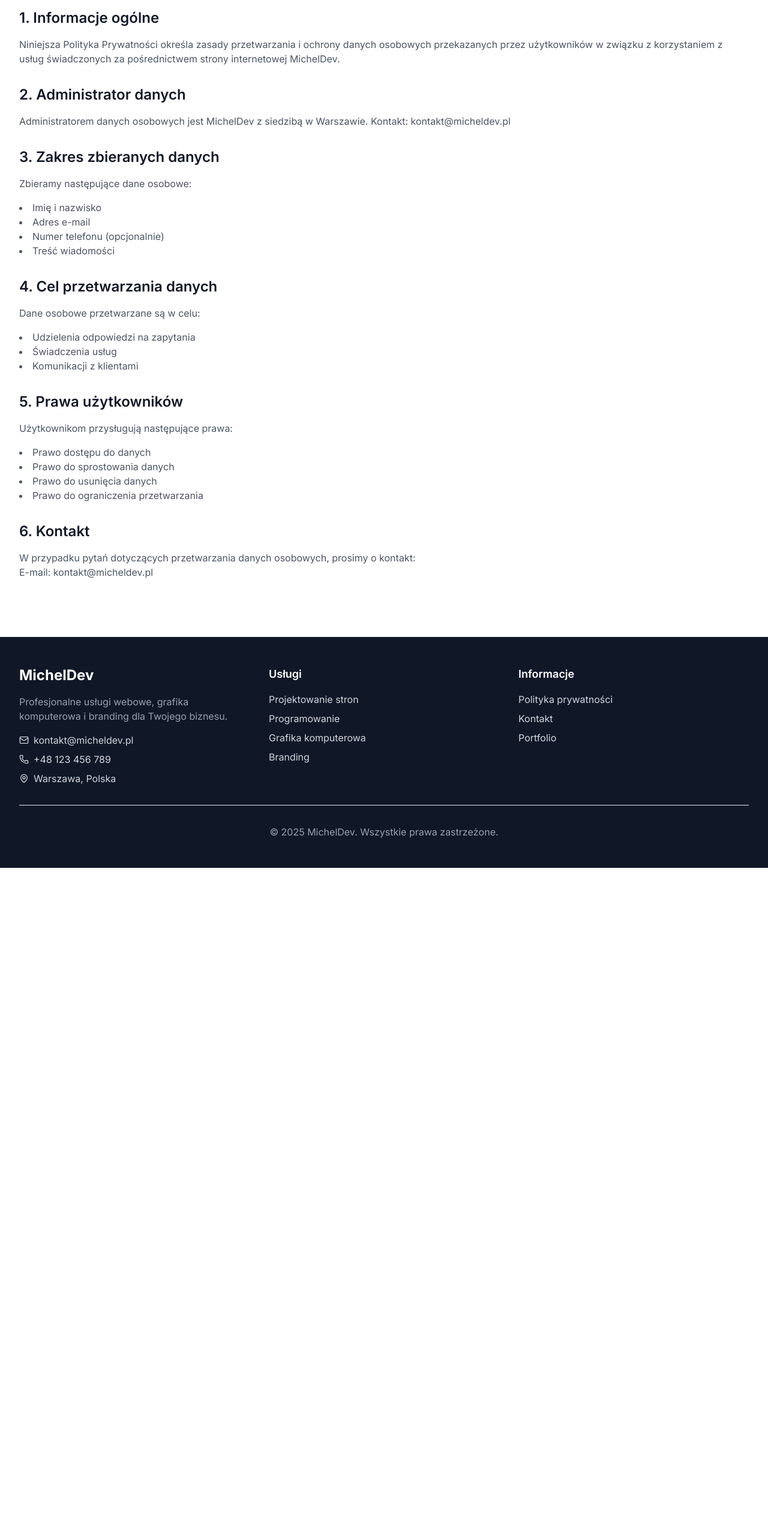
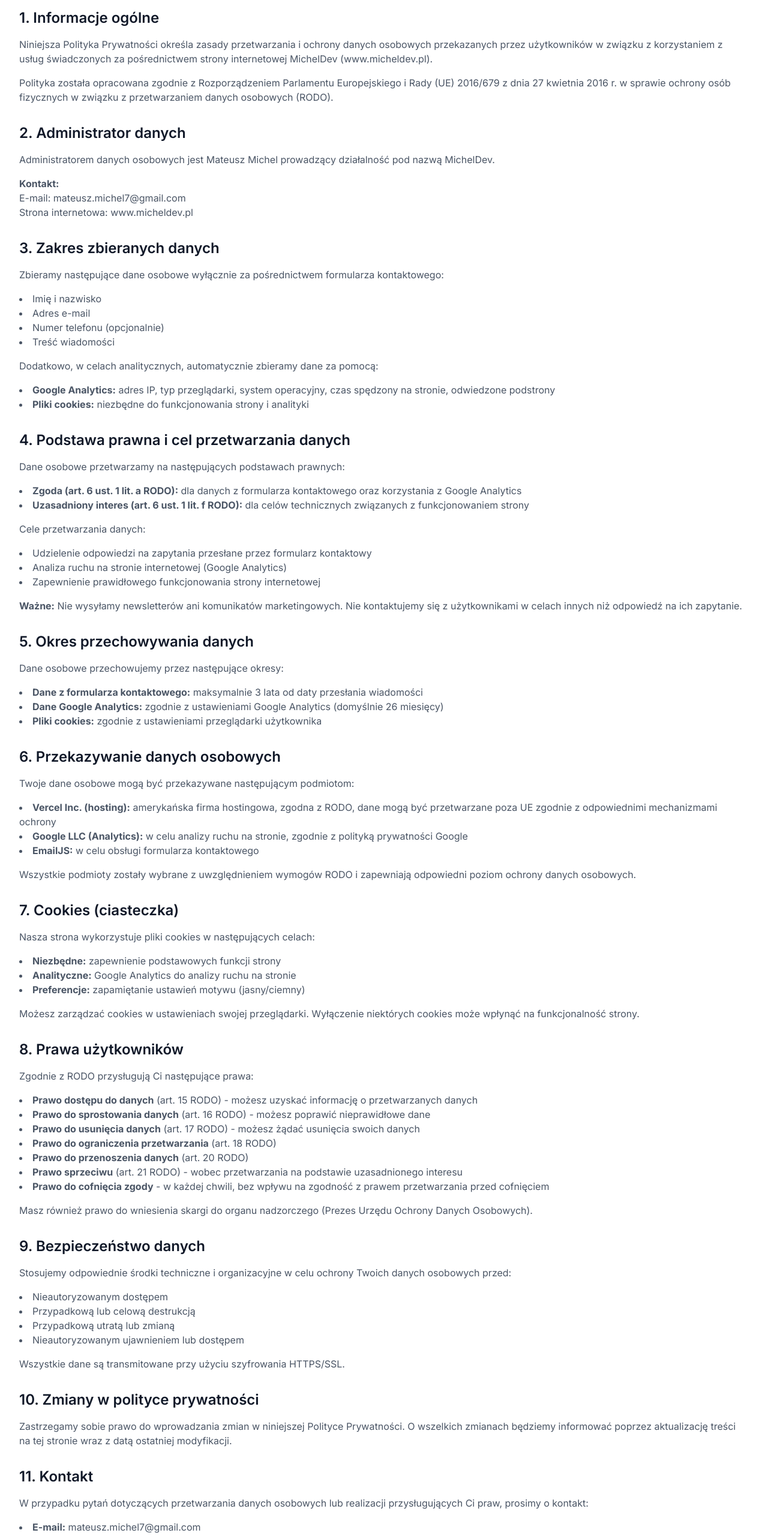
Before and after one commit to Lorexowy/micheldev-portfolio2, a Next.js app: page /polityka-prywatnosci in a window 1280 px wide. Shown: the part 234-2795 px from the top of the page at 60% size. Before the commit the page ends 1681 px from the top, so only its background shows below. Built offline with nearby package versions, Linux system fonts and the light colour scheme.

Commit message:
polityka prywatności

```diff
--- a/src/app/polityka-prywatnosci/page.tsx
+++ b/src/app/polityka-prywatnosci/page.tsx
@@ -24,7 +24,12 @@ export default function PrivacyPolicy() {
               <p className="text-gray-600 dark:text-gray-300 mb-4">
                 Niniejsza Polityka Prywatności określa zasady przetwarzania i ochrony danych osobowych
                 przekazanych przez użytkowników w związku z korzystaniem z usług świadczonych za
-                pośrednictwem strony internetowej MichelDev.
+                pośrednictwem strony internetowej MichelDev (www.micheldev.pl).
+              </p>
+              <p className="text-gray-600 dark:text-gray-300 mb-4">
+                Polityka została opracowana zgodnie z Rozporządzeniem Parlamentu Europejskiego i Rady (UE)
+                2016/679 z dnia 27 kwietnia 2016 r. w sprawie ochrony osób fizycznych w związku z
+                przetwarzaniem danych osobowych (RODO).
               </p>
             </section>
 
@@ -33,8 +38,13 @@ export default function PrivacyPolicy() {
                 2. Administrator danych
               </h2>
               <p className="text-gray-600 dark:text-gray-300 mb-4">
-                Administratorem danych osobowych jest MichelDev z siedzibą w Warszawie.
-                Kontakt: kontakt@micheldev.pl
+                Administratorem danych osobowych jest Mateusz Michel prowadzący działalność
+                pod nazwą MichelDev.
+              </p>
+              <p className="text-gray-600 dark:text-gray-300 mb-4">
+                <strong>Kontakt:</strong><br />
+                E-mail: mateusz.michel7@gmail.com<br />
+                Strona internetowa: www.micheldev.pl
               </p>
             </section>
 
@@ -43,7 +53,7 @@ export default function PrivacyPolicy() {
                 3. Zakres zbieranych danych
               </h2>
               <p className="text-gray-600 dark:text-gray-300 mb-4">
-                Zbieramy następujące dane osobowe:
+                Zbieramy następujące dane osobowe wyłącznie za pośrednictwem formularza kontaktowego:
               </p>
               <ul className="list-disc list-inside text-gray-600 dark:text-gray-300 mb-4">
                 <li>Imię i nazwisko</li>
@@ -51,45 +61,150 @@ export default function PrivacyPolicy() {
                 <li>Numer telefonu (opcjonalnie)</li>
                 <li>Treść wiadomości</li>
               </ul>
-            </section>
-
-            <section className="mb-8">
-              <h2 className="text-2xl font-semibold text-gray-900 dark:text-white mb-4">
-                4. Cel przetwarzania danych
-              </h2>
               <p className="text-gray-600 dark:text-gray-300 mb-4">
-                Dane osobowe przetwarzane są w celu:
+                Dodatkowo, w celach analitycznych, automatycznie zbieramy dane za pomocą:
               </p>
               <ul className="list-disc list-inside text-gray-600 dark:text-gray-300 mb-4">
-                <li>Udzielenia odpowiedzi na zapytania</li>
-                <li>Świadczenia usług</li>
-                <li>Komunikacji z klientami</li>
+                <li><strong>Google Analytics:</strong> adres IP, typ przeglądarki, system operacyjny, czas spędzony na stronie, odwiedzone podstrony</li>
+                <li><strong>Pliki cookies:</strong> niezbędne do funkcjonowania strony i analityki</li>
               </ul>
             </section>
 
             <section className="mb-8">
               <h2 className="text-2xl font-semibold text-gray-900 dark:text-white mb-4">
-                5. Prawa użytkowników
+                4. Podstawa prawna i cel przetwarzania danych
               </h2>
               <p className="text-gray-600 dark:text-gray-300 mb-4">
-                Użytkownikom przysługują następujące prawa:
+                Dane osobowe przetwarzamy na następujących podstawach prawnych:
               </p>
               <ul className="list-disc list-inside text-gray-600 dark:text-gray-300 mb-4">
-                <li>Prawo dostępu do danych</li>
-                <li>Prawo do sprostowania danych</li>
-                <li>Prawo do usunięcia danych</li>
-                <li>Prawo do ograniczenia przetwarzania</li>
+                <li><strong>Zgoda (art. 6 ust. 1 lit. a RODO):</strong> dla danych z formularza kontaktowego oraz korzystania z Google Analytics</li>
+                <li><strong>Uzasadniony interes (art. 6 ust. 1 lit. f RODO):</strong> dla celów technicznych związanych z funkcjonowaniem strony</li>
+              </ul>
+              <p className="text-gray-600 dark:text-gray-300 mb-4">
+                Cele przetwarzania danych:
+              </p>
+              <ul className="list-disc list-inside text-gray-600 dark:text-gray-300 mb-4">
+                <li>Udzielenie odpowiedzi na zapytania przesłane przez formularz kontaktowy</li>
+                <li>Analiza ruchu na stronie internetowej (Google Analytics)</li>
+                <li>Zapewnienie prawidłowego funkcjonowania strony internetowej</li>
+              </ul>
+              <p className="text-gray-600 dark:text-gray-300 mb-4">
+                <strong>Ważne:</strong> Nie wysyłamy newsletterów ani komunikatów marketingowych. Nie kontaktujemy się z użytkownikami w celach innych niż odpowiedź na ich zapytanie.
+              </p>
+            </section>
+
+            <section className="mb-8">
+              <h2 className="text-2xl font-semibold text-gray-900 dark:text-white mb-4">
+                5. Okres przechowywania danych
+              </h2>
+              <p className="text-gray-600 dark:text-gray-300 mb-4">
+                Dane osobowe przechowujemy przez następujące okresy:
+              </p>
+              <ul className="list-disc list-inside text-gray-600 dark:text-gray-300 mb-4">
+                <li><strong>Dane z formularza kontaktowego:</strong> maksymalnie 3 lata od daty przesłania wiadomości</li>
+                <li><strong>Dane Google Analytics:</strong> zgodnie z ustawieniami Google Analytics (domyślnie 26 miesięcy)</li>
+                <li><strong>Pliki cookies:</strong> zgodnie z ustawieniami przeglądarki użytkownika</li>
               </ul>
             </section>
 
             <section className="mb-8">
               <h2 className="text-2xl font-semibold text-gray-900 dark:text-white mb-4">
-                6. Kontakt
+                6. Przekazywanie danych osobowych
               </h2>
               <p className="text-gray-600 dark:text-gray-300 mb-4">
-                W przypadku pytań dotyczących przetwarzania danych osobowych, prosimy o kontakt:
-                <br />
-                E-mail: kontakt@micheldev.pl
+                Twoje dane osobowe mogą być przekazywane następującym podmiotom:
+              </p>
+              <ul className="list-disc list-inside text-gray-600 dark:text-gray-300 mb-4">
+                <li><strong>Vercel Inc. (hosting):</strong> amerykańska firma hostingowa, zgodna z RODO, dane mogą być przetwarzane poza UE zgodnie z odpowiednimi mechanizmami ochrony</li>
+                <li><strong>Google LLC (Analytics):</strong> w celu analizy ruchu na stronie, zgodnie z polityką prywatności Google</li>
+                <li><strong>EmailJS:</strong> w celu obsługi formularza kontaktowego</li>
+              </ul>
+              <p className="text-gray-600 dark:text-gray-300 mb-4">
+                Wszystkie podmioty zostały wybrane z uwzględnieniem wymogów RODO i zapewniają odpowiedni poziom ochrony danych osobowych.
+              </p>
+            </section>
+
+            <section className="mb-8">
+              <h2 className="text-2xl font-semibold text-gray-900 dark:text-white mb-4">
+                7. Cookies (ciasteczka)
+              </h2>
+              <p className="text-gray-600 dark:text-gray-300 mb-4">
+                Nasza strona wykorzystuje pliki cookies w następujących celach:
+              </p>
+              <ul className="list-disc list-inside text-gray-600 dark:text-gray-300 mb-4">
+                <li><strong>Niezbędne:</strong> zapewnienie podstawowych funkcji strony</li>
+                <li><strong>Analityczne:</strong> Google Analytics do analizy ruchu na stronie</li>
+                <li><strong>Preferencje:</strong> zapamiętanie ustawień motywu (jasny/ciemny)</li>
+              </ul>
+              <p className="text-gray-600 dark:text-gray-300 mb-4">
+                Możesz zarządzać cookies w ustawieniach swojej przeglądarki. Wyłączenie niektórych cookies może wpłynąć na funkcjonalność strony.
+              </p>
+            </section>
+
+            <section className="mb-8">
+              <h2 className="text-2xl font-semibold text-gray-900 dark:text-white mb-4">
+                8. Prawa użytkowników
+              </h2>
+              <p className="text-gray-600 dark:text-gray-300 mb-4">
+                Zgodnie z RODO przysługują Ci następujące prawa:
+              </p>
+              <ul className="list-disc list-inside text-gray-600 dark:text-gray-300 mb-4">
+                <li><strong>Prawo dostępu do danych</strong> (art. 15 RODO) - możesz uzyskać informację o przetwarzanych danych</li>
+                <li><strong>Prawo do sprostowania danych</strong> (art. 16 RODO) - możesz poprawić nieprawidłowe dane</li>
+                <li><strong>Prawo do usunięcia danych</strong> (art. 17 RODO) - możesz żądać usunięcia swoich danych</li>
+                <li><strong>Prawo do ograniczenia przetwarzania</strong> (art. 18 RODO)</li>
+                <li><strong>Prawo do przenoszenia danych</strong> (art. 20 RODO)</li>
+                <li><strong>Prawo sprzeciwu</strong> (art. 21 RODO) - wobec przetwarzania na podstawie uzasadnionego interesu</li>
+                <li><strong>Prawo do cofnięcia zgody</strong> - w każdej chwili, bez wpływu na zgodność z prawem przetwarzania przed cofnięciem</li>
+              </ul>
+              <p className="text-gray-600 dark:text-gray-300 mb-4">
+                Masz również prawo do wniesienia skargi do organu nadzorczego (Prezes Urzędu Ochrony Danych Osobowych).
+              </p>
+            </section>
+
+            <section className="mb-8">
+              <h2 className="text-2xl font-semibold text-gray-900 dark:text-white mb-4">
+                9. Bezpieczeństwo danych
+              </h2>
+              <p className="text-gray-600 dark:text-gray-300 mb-4">
+                Stosujemy odpowiednie środki techniczne i organizacyjne w celu ochrony Twoich danych osobowych przed:
+              </p>
+              <ul className="list-disc list-inside text-gray-600 dark:text-gray-300 mb-4">
+                <li>Nieautoryzowanym dostępem</li>
+                <li>Przypadkową lub celową destrukcją</li>
+                <li>Przypadkową utratą lub zmianą</li>
+                <li>Nieautoryzowanym ujawnieniem lub dostępem</li>
+              </ul>
+              <p className="text-gray-600 dark:text-gray-300 mb-4">
+                Wszystkie dane są transmitowane przy użyciu szyfrowania HTTPS/SSL.
+              </p>
+            </section>
+
+            <section className="mb-8">
+              <h2 className="text-2xl font-semibold text-gray-900 dark:text-white mb-4">
+                10. Zmiany w polityce prywatności
+              </h2>
+              <p className="text-gray-600 dark:text-gray-300 mb-4">
+                Zastrzegamy sobie prawo do wprowadzania zmian w niniejszej Polityce Prywatności.
+                O wszelkich zmianach będziemy informować poprzez aktualizację treści na tej stronie
+                wraz z datą ostatniej modyfikacji.
+              </p>
+            </section>
+
+            <section className="mb-8">
+              <h2 className="text-2xl font-semibold text-gray-900 dark:text-white mb-4">
+                11. Kontakt
+              </h2>
+              <p className="text-gray-600 dark:text-gray-300 mb-4">
+                W przypadku pytań dotyczących przetwarzania danych osobowych lub realizacji przysługujących Ci praw, prosimy o kontakt:
+              </p>
+              <ul className="list-disc list-inside text-gray-600 dark:text-gray-300 mb-4">
+                <li><strong>E-mail:</strong> mateusz.michel7@gmail.com</li>
+                <li><strong>Strona internetowa:</strong> www.micheldev.pl</li>
+              </ul>
+              <p className="text-gray-600 dark:text-gray-300 mb-4">
+                Odpowiemy na Twoje zapytanie w terminie 30 dni od daty otrzymania.
               </p>
             </section>
           </div>
```
